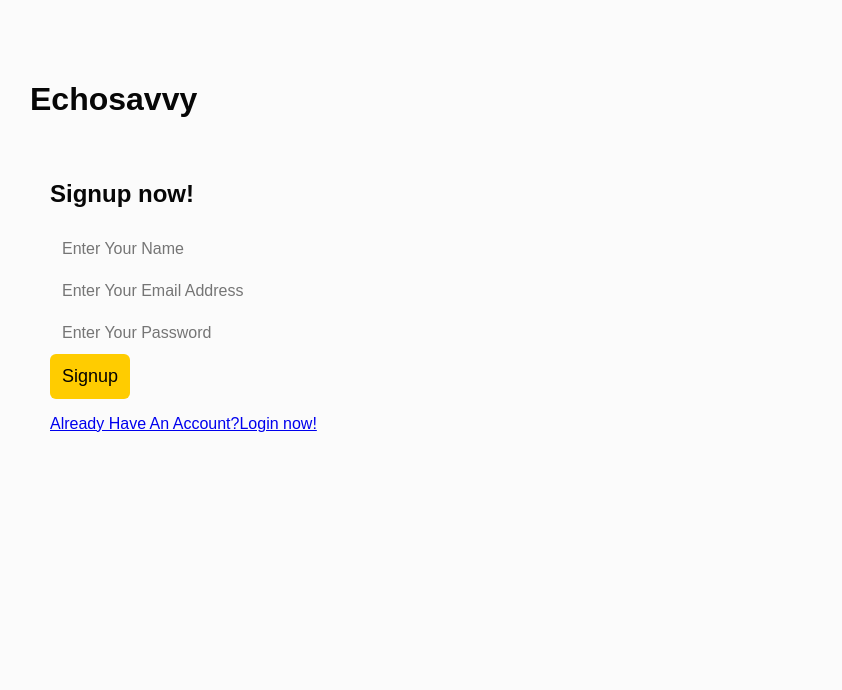
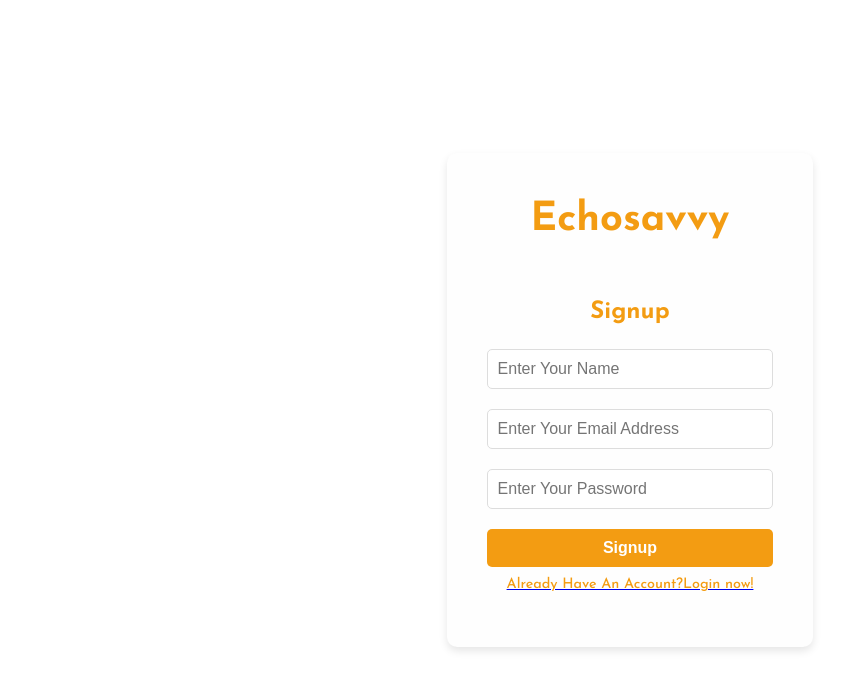
Before and after one commit to adithya-adhi-23/echosavvy, a React (Vite) app in the folder frontend/: page /signup in a window 1280 px wide. Shown: the top 690 px of the page, without its empty margins (30-872 px from the left). Built offline with nearby package versions, Linux system fonts and the light colour scheme.

Commit message:
addeed css

```diff
--- a/frontend/src/login/Login.module.css
+++ b/frontend/src/login/Login.module.css
@@ -1,99 +1,100 @@
+@import url('https://fonts.googleapis.com/css2?family=Josefin+Sans:ital,wght@0,100..700;1,100..700&display=swap');
+
 body {
-    font-family: 'Arial', sans-serif;
-    background-color: #fbfbfb; /* Dark background for a classy look */
-    color: #070707; /* Light text for contrast */
   margin: 0;
-    padding: 20px;
+  font-family: 'Josefin Sans', serif;
+  background-color: #fff;
+  color: #333;
+  display: flex;
+  justify-content: center;
+  align-items: center;
+  height: 100vh;
+  box-sizing: border-box;
 }
 
-.container {
-    max-width: 450px;
-    margin: auto;
-    padding: 30px;
-    background-color: #000000; /* Darker gray for the form */
-    border-radius: 12px;
-    box-shadow: 0 4px 20px rgba(0, 0, 0, 0.5);
-    transition: transform 0.3s;
+.mainContainer {
+  width: 100%;
+  max-width: 400px;
+  background-color: #fefefe;
+  border-radius: 10px;
+  box-shadow: 0 4px 8px rgba(0, 0, 0, 0.1);
+  padding: 20px;
+  text-align: center;
 }
 
-.container:hover {
-    transform: scale(1.02); /* Slight zoom effect on hover */
+.pageHeading {
+  font-size: 2.5rem;
+  color: #f39c12;
+  font-weight: bold;
+  margin-bottom: 20px;
 }
 
-.title {
-    text-align: center;
-    font-size: 28px;
-    margin-bottom: 20px;
-    color: #ffcc00; /* Gold color for the title */
+.formContainer {
+  display: flex;
+  flex-direction: column;
+  align-items: center;
 }
 
-.login-form {
-    display: flex;
-    flex-direction: column;
-}
-
-label {
-    margin-bottom: 5px;
-    font-weight: bold;
-    color: #ffcc00; /* Gold color for labels */
-}
-
-.input-container {
+.formContainer h2 {
+  font-size: 1.5rem;
   margin-bottom: 15px;
-    border: 1px solid #ffcc00; /* Gold border for input boxes */
-    border-radius: 6px;
-    background-color: #131212; /* Slightly lighter gray for input background */
-    overflow: hidden; /* Ensures the border radius is applied */
+  color: #f39c12;
 }
 
 input {
-    padding: 12px;
-    border: none; /* Remove default border */
-    width: 100%; /* Full width */
-    color: #0b0b0b; /* White text in inputs */
-    background-color: transparent; /* Transparent background to show the container */
-    font-size: 16px; /* Font size for inputs */
+  width: 100%;
+  padding: 10px;
+  margin: 10px 0;
+  border: 1px solid #ddd;
+  border-radius: 5px;
+  font-size: 1rem;
+  box-sizing: border-box;
 }
 
 input:focus {
   outline: none;
-    border-color: #ff9900; /* Brighter gold on focus */
+  border-color: #f39c12;
+  box-shadow: 0 0 5px rgba(243, 156, 18, 0.5);
 }
 
-button {
-    padding: 12px;
-    background-color: #ffcc00; /* Gold button for contrast */
-    color: #040202; /* Black text on button */
+.submitButton {
+  width: 100%;
+  background-color: #f39c12;
+  color: #fff;
   border: none;
-    border-radius: 6px;
+  border-radius: 5px;
+  padding: 10px;
+  font-size: 1rem;
+  font-weight: bold;
   cursor: pointer;
-    font-size: 18px;
-    transition: background-color 0.3s, transform 0.3s;
+  margin-top: 10px;
+  transition: background-color 0.3s ease;
 }
 
-button:hover {
-    background-color: #e6b800; /* Darker gold on hover */
-    transform: translateY(-2px); /* Lift effect on hover */
+.submitButton:hover {
+  background-color: #f35c1b;
 }
 
-.footer-text {
-    text-align: center;
-    margin-top: 20px;
-    font-size: 14px;
+.submitButton:disabled {
+  background-color: #e5e5e5;
+  color: #aaa;
+  cursor: not-allowed;
 }
 
-.footer-text a {
-    color: #ffcc00; /* Gold link for contrast */
-    text-decoration: none;
-    transition: text-decoration 0.3s;
+.errorMessage {
+  color: red;
+  font-size: 0.9rem;
+  margin: 5px 0;
 }
 
-.footer-text a:hover {
-    text-decoration: underline; /* Underline on hover for links */
+.link {
+  color: #f39c12;
+  font-size: 0.9rem;
+  margin-top: 10px;
+  text-decoration: none;
+  transition: color 0.3s ease;
 }
 
-.error-message {
-    color: red;
-    text-align: center;
-    margin-top: 20px;
+.link:hover {
+  color: #f35c1b;
 }
--- a/frontend/src/signup/Signup.jsx
+++ b/frontend/src/signup/Signup.jsx
@@ -51,7 +51,7 @@ const Signup = () => {
     <div className={styles.mainContainer}>
             <h1 className={styles.pageHeading}>Echosavvy</h1>
       <div className={styles.formContainer}>
-      <h2>Signup now!</h2>
+      <h2>Signup</h2>
         <input
           type="text"
           required
--- a/frontend/src/signup/Signup.module.css
+++ b/frontend/src/signup/Signup.module.css
@@ -0,0 +1,94 @@
+@import url('https://fonts.googleapis.com/css2?family=Josefin+Sans:ital,wght@0,100..700;1,100..700&display=swap');
+
+body {
+  margin: 0;
+  font-family: 'Josefin Sans', serif;
+  background-color: #fff;
+  color: #333;
+  display: flex;
+  justify-content: center;
+  align-items: center;
+  height: 100vh;
+  box-sizing: border-box;
+}
+
+.mainContainer {
+  width: 100%;
+  max-width: 400px;
+  background-color: #fefefe;
+  border-radius: 10px;
+  box-shadow: 0 4px 8px rgba(0, 0, 0, 0.1);
+  padding: 20px;
+  text-align: center;
+}
+
+.pageHeading {
+  font-size: 2.5rem;
+  color: #f39c12;
+  font-weight: bold;
+  margin-bottom: 20px;
+}
+
+.formContainer {
+  display: flex;
+  flex-direction: column;
+  align-items: center;
+}
+
+.formContainer h2 {
+  font-size: 1.5rem;
+  margin-bottom: 15px;
+  color: #f39c12;
+}
+
+input {
+  width: 100%;
+  padding: 10px;
+  margin: 10px 0;
+  border: 1px solid #ddd;
+  border-radius: 5px;
+  font-size: 1rem;
+  box-sizing: border-box;
+}
+
+input:focus {
+  outline: none;
+  border-color: #f39c12;
+  box-shadow: 0 0 5px rgba(243, 156, 18, 0.5);
+}
+
+.submitButton {
+  width: 100%;
+  background-color: #f39c12;
+  color: #fff;
+  border: none;
+  border-radius: 5px;
+  padding: 10px;
+  font-size: 1rem;
+  font-weight: bold;
+  cursor: pointer;
+  margin-top: 10px;
+  transition: background-color 0.3s ease;
+}
+
+.submitButton:hover {
+  background-color: #f35c1b;
+}
+
+.errorMessage {
+  color: red;
+  font-size: 0.9rem;
+  margin: 5px 0;
+}
+
+.link {
+  color: #f39c12;
+  font-size: 0.9rem;
+  margin-top: 10px;
+  text-decoration: none;
+  transition: color 0.3s ease;
+}
+
+.link:hover {
+  color: #f35c1b;
+}
```
Lines whose indentation alone changed are shown as unchanged.
